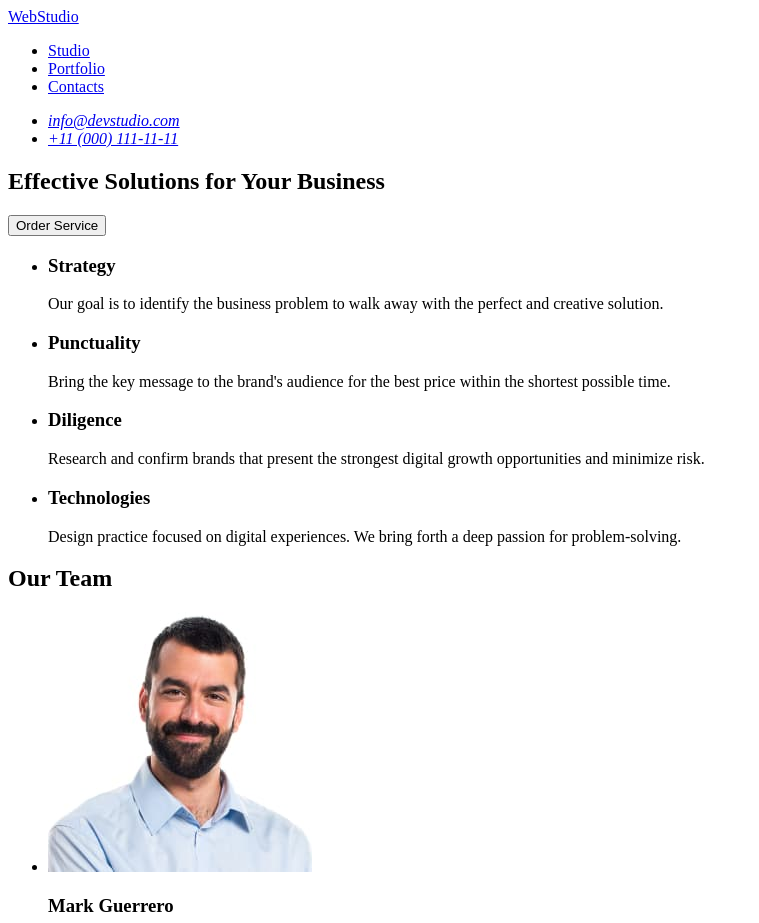
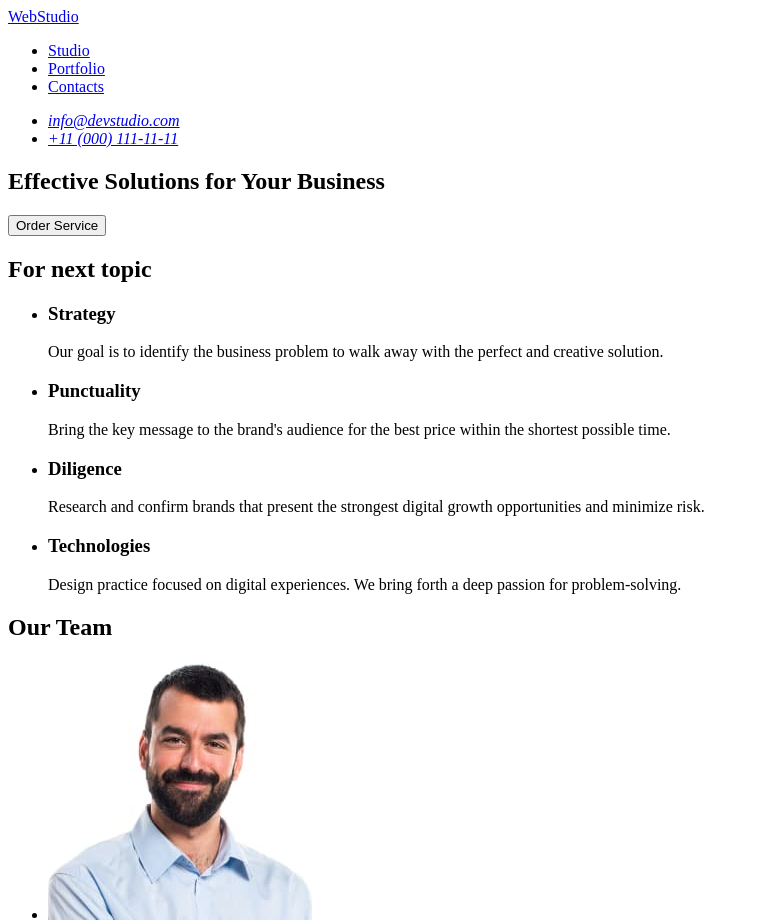
Before and after one commit to mykhaylopele/goit-markup-hw-01, a plain HTML site: page index.html in a window 1280 px wide. Shown: the top 923 px of the page, without its empty margins (0-759 px from the left). Drawn offline with Linux system fonts and the light colour scheme.

Commit message:
updated section 2

```diff
--- a/index.html
+++ b/index.html
@@ -36,6 +36,7 @@
         <!-- #endregion hero -->
         <!-- #info -->
          <section>
+            <h2>For next topic</h2>
             <ul>
                 <li>
                     <h3>Strategy</h3>
```
